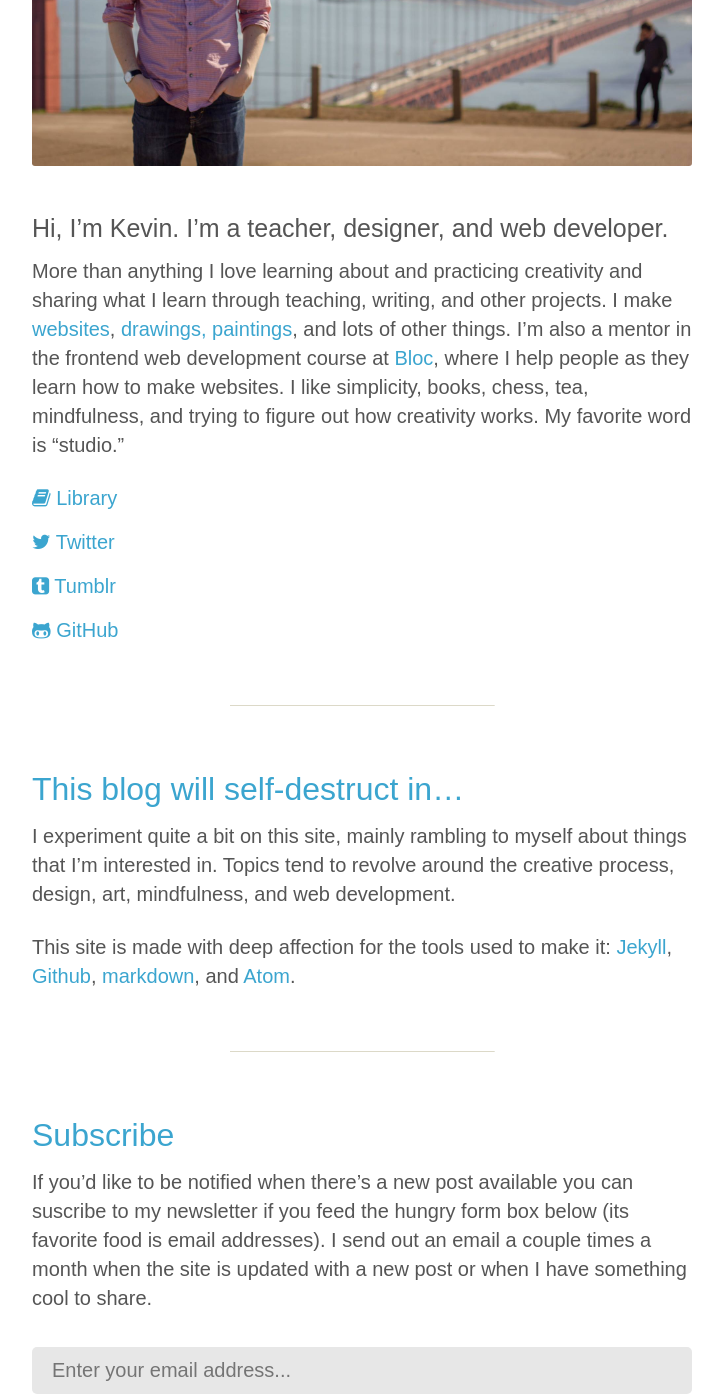
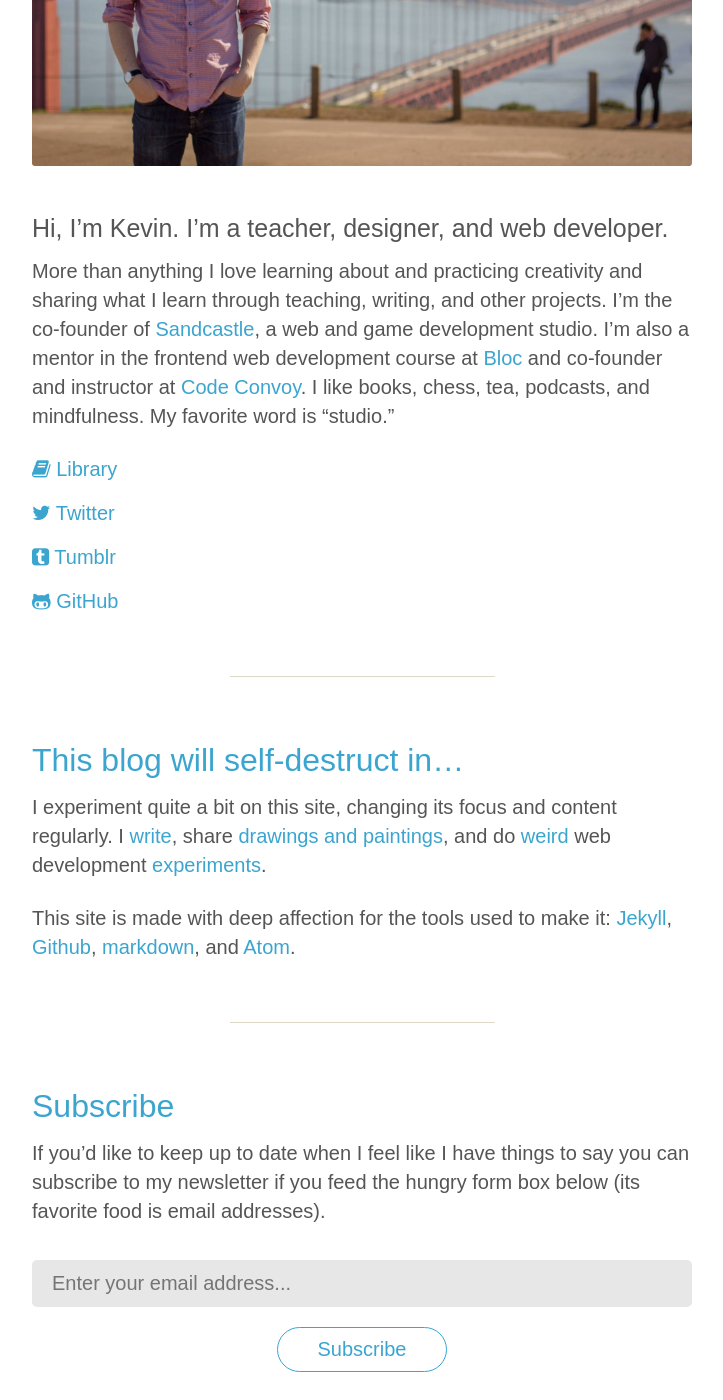
Before and after one commit to kmcgillivray/kmcgillivray.github.io, a Jekyll site: the page built from about/index.md, in a window 1280 px wide and 1400 px high, scrolled down 377 px. Shown: the whole window, without its empty margins (278-1001 px from the left). Built offline with Jekyll 4.4.1, drawn with Linux system fonts in a browser that asks for light colours; nearby versions of some CDN libraries.

Commit message:
Update about

```diff
--- a/about/index.md
+++ b/about/index.md
@@ -7,7 +7,7 @@
 
 ##### Hi, I'm Kevin. I'm a teacher, designer, and web developer.
 
-More than anything I love learning about and practicing creativity and sharing what I learn through teaching, writing, and other projects. I make [websites](/projects), [drawings, paintings](/sketchbook), and lots of other things. I'm also a mentor in the frontend web development course at [Bloc](http://bloc.io), where I help people as they learn how to make websites. I like simplicity, books, chess, tea, mindfulness, and trying to figure out how creativity works. My favorite word is "studio."
+More than anything I love learning about and practicing creativity and sharing what I learn through teaching, writing, and other projects. I'm the co-founder of [Sandcastle](http://sandcastle.co), a web and game development studio. I'm also a mentor in the frontend web development course at [Bloc](http://bloc.io) and co-founder and instructor at [Code Convoy](http://codeconvoy.com). I like books, chess, tea, podcasts, and mindfulness. My favorite word is "studio."
 
 {% include links.html %}
 
@@ -15,7 +15,7 @@
 
 # This blog will self-destruct in...
 
-I experiment quite a bit on this site, mainly rambling to myself about things that I'm interested in. Topics tend to revolve around the creative process, design, art, mindfulness, and web development.
+I experiment quite a bit on this site, changing its focus and content regularly. I [write](/), share [drawings and paintings](/sketchbook), and do [weird](http://sandcastle.co/kirby/) web development [experiments](/stats).
 
 This site is made with deep affection for the tools used to make it: [Jekyll](http://jekyllrb.com), [Github](http://github.com), [markdown](http://daringfireball.net/projects/markdown/syntax), and [Atom](https://atom.io).
 
@@ -23,7 +23,7 @@
 
 # Subscribe
 
-If you'd like to be notified when there's a new post available you can suscribe to my newsletter if you feed the hungry form box below (its favorite food is email addresses). I send out an email a couple times a month when the site is updated with a new post or when I have something cool to share.
+If you'd like to keep up to date when I feel like I have things to say you can subscribe to my newsletter if you feed the hungry form box below (its favorite food is email addresses).
 
 <form action="https://tinyletter.com/kmcgillivray" method="post" target="popupwindow" onsubmit="window.open('https://tinyletter.com/kmcgillivray', 'popupwindow', 'scrollbars=yes,width=800,height=600');return true">
 <input class="text-box" placeholder="Enter your email address..." type="text" name="email" id="tlemail" />
```
